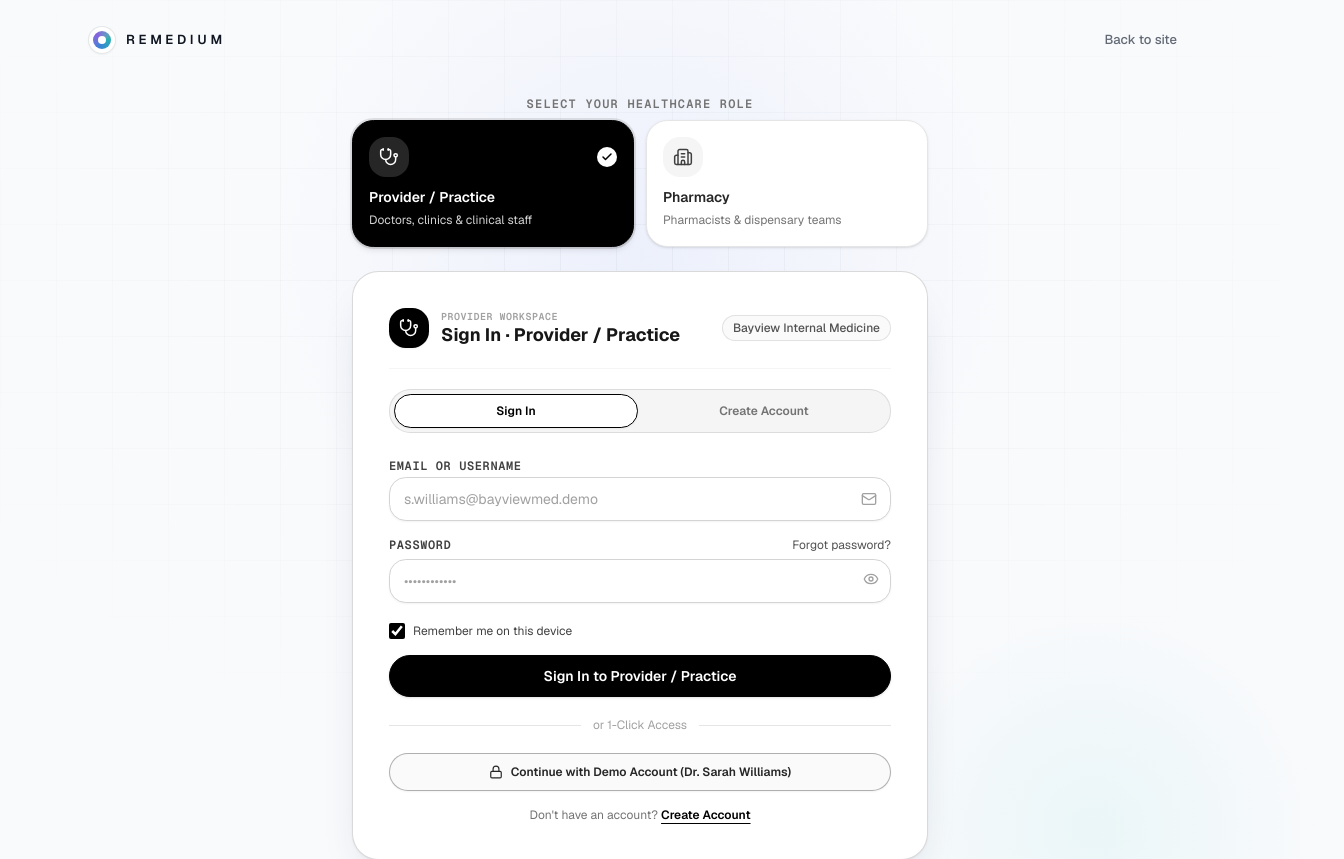
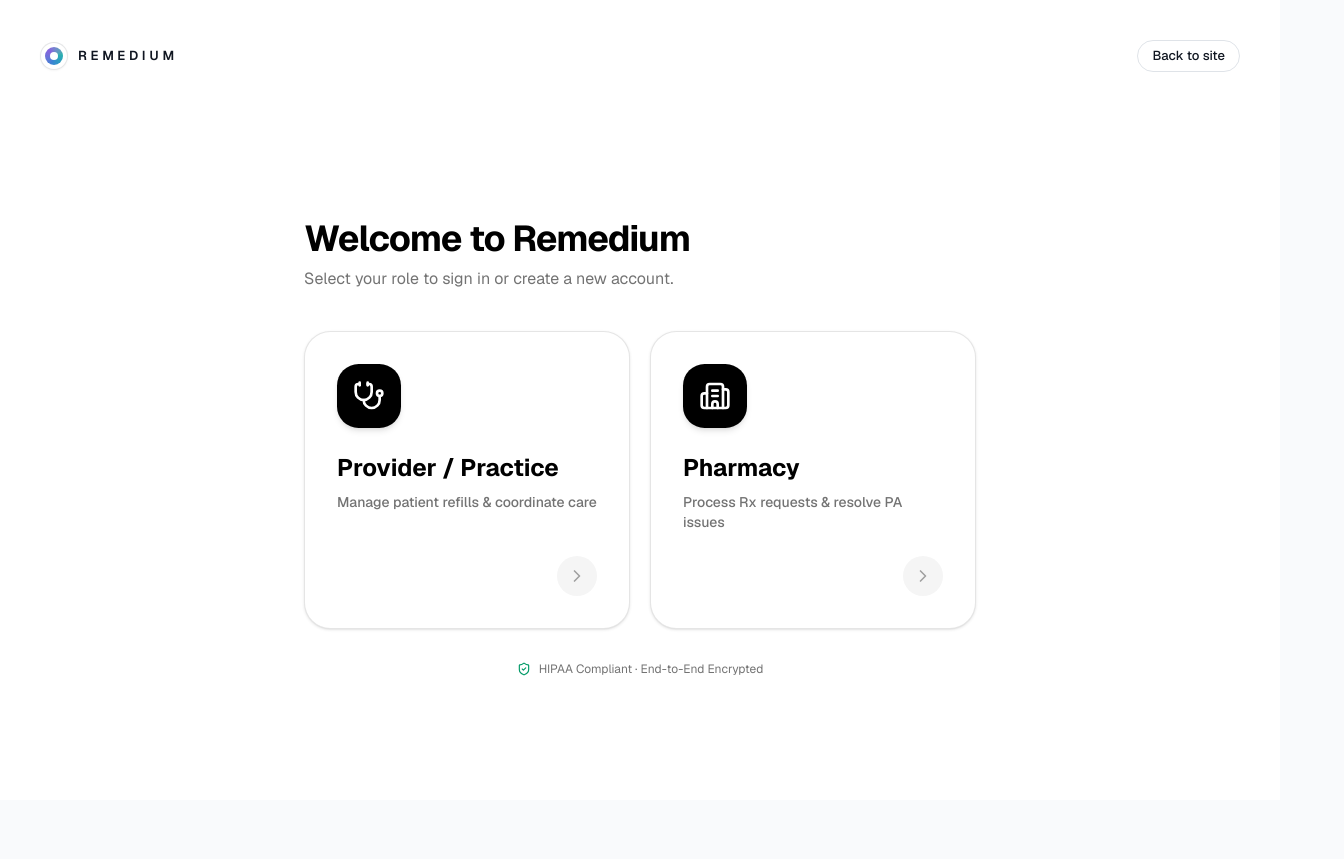
Before and after one commit to KISHORE0709-LEO/Remedium, a Next.js app: page /login in a window 1280 px wide. Shown: the top 859 px of the page, 1344 px wide, since content can reach past the window. After the commit the page ends 800 px from the top, so only its background shows below. Built offline with nearby package versions, Linux system fonts and the light colour scheme.

Commit message:
Redesign Authentication Page

```diff
--- a/app/layout.tsx
+++ b/app/layout.tsx
@@ -2,6 +2,7 @@ import { Analytics } from '@vercel/analytics/next'
 import type { Metadata, Viewport } from 'next'
 import { Geist, Geist_Mono, Instrument_Serif } from 'next/font/google'
 import './globals.css'
+import { GlobalRobot } from '@/components/remedium/global-robot'
 
 const geist = Geist({ subsets: ['latin'], variable: '--font-geist-sans' })
 const geistMono = Geist_Mono({ subsets: ['latin'], variable: '--font-geist-mono' })
@@ -41,6 +42,7 @@ export default function RootLayout({
     <html lang="en" className={`${geist.variable} ${geistMono.variable} ${instrumentSerif.variable}`}>
       <body className="antialiased">
         {children}
+        <GlobalRobot />
         {process.env.NODE_ENV === 'production' && <Analytics />}
       </body>
     </html>
--- a/app/login/page.tsx
+++ b/app/login/page.tsx
@@ -1,6 +1,7 @@
 import type { Metadata } from 'next'
-import { AuthShell } from '@/components/auth/auth-shell'
 import { SignInForm } from '@/components/auth/sign-in-form'
+import Spline from '@splinetool/react-spline'
+import { PillLink, Logo } from '@/components/remedium/primitives'
 
 export const metadata: Metadata = {
   title: 'Sign In & Get Started — Remedium',
@@ -9,11 +10,5 @@ export const metadata: Metadata = {
 }
 
 export default function LoginPage() {
-  return (
-    <AuthShell>
-      <div className="w-full">
-        <SignInForm />
-      </div>
-    </AuthShell>
-  )
+  return <SignInForm />
 }
--- a/components/auth/sign-in-form.tsx
+++ b/components/auth/sign-in-form.tsx
@@ -15,6 +15,7 @@ import {
   Stethoscope,
   User,
   XCircle,
+  ChevronRight
 } from 'lucide-react'
 import Link from 'next/link'
 import { useRouter } from 'next/navigation'
@@ -22,8 +23,9 @@ import { useState, type FormEvent } from 'react'
 import { ROLE_META } from '@/lib/remedium/roles'
 import type { Role } from '@/lib/remedium/types'
 import { cn } from '@/lib/utils'
+import Spline from '@splinetool/react-spline'
+import { PillLink, Logo } from '@/components/remedium/primitives'
 
-// Only 2 roles for authentication
 type AuthRole = 'provider' | 'pharmacy'
 
 const inputClass =
@@ -32,9 +34,9 @@ const inputClass =
 export function SignInForm({ role: initialRole = 'provider' }: { role?: Role } = {}) {
   const router = useRouter()
 
-  // Ensure default role is either 'provider' or 'pharmacy'
   const startRole: AuthRole = initialRole === 'pharmacy' ? 'pharmacy' : 'provider'
   const [selectedRole, setSelectedRole] = useState<AuthRole>(startRole)
+  const [step, setStep] = useState<'role-select' | 'auth'>('role-select')
   const [mode, setMode] = useState<'signin' | 'signup' | 'forgot'>('signin')
 
   const meta = (selectedRole && ROLE_META[selectedRole]) ? ROLE_META[selectedRole] : ROLE_META.provider
@@ -65,7 +67,6 @@ export function SignInForm({ role: initialRole = 'provider' }: { role?: Role } =
   const [success, setSuccess] = useState<string | null>(null)
   const [pending, setPending] = useState<'form' | 'demo' | null>(null)
 
-  // Real-time password requirement checks
   const passLength = signUpPassword.length >= 8
   const passHasNumber = /\d/.test(signUpPassword)
   const passHasUpper = /[A-Z]/.test(signUpPassword)
@@ -151,111 +152,122 @@ export function SignInForm({ role: initialRole = 'provider' }: { role?: Role } =
   }
 
   return (
-    <div className="mx-auto w-full max-w-xl animate-fade-up">
-      {/* ── Top Role Selector: ONLY 2 ROLES ── */}
-      <div className="mb-6">
-        <p className="mb-2 text-center text-xs font-semibold text-neutral-500 uppercase tracking-widest font-mono">
-          Select Your Healthcare Role
+    <div className="flex min-h-screen w-full bg-white">
+      {/* Left Column - Authentication (Full width if role-select) */}
+      <div className={cn("relative flex w-full flex-col transition-all duration-500", step === 'auth' ? "lg:w-1/2" : "")}>
+        {/* Header */}
+        <header className="absolute left-0 top-0 w-full p-6 sm:p-10 flex justify-between items-center z-10">
+          <Logo />
+          <PillLink href="/" variant="outline" size="sm">
+            Back to site
+          </PillLink>
+        </header>
+
+        {/* Main Content (Centered) */}
+        <div className="flex flex-1 flex-col justify-center px-6 pt-24 sm:px-12 lg:px-16 xl:px-24 relative z-20">
+          <div className={cn("mx-auto w-full animate-fade-up", step === 'role-select' ? "max-w-2xl" : "max-w-xl")}>
+      {step === 'role-select' ? (
+        <div className="space-y-6">
+          <div className="text-left mb-10">
+            <h1 className="text-3xl font-bold tracking-tight text-black sm:text-4xl">
+              Welcome to Remedium
+            </h1>
+            <p className="mt-2 text-base text-neutral-500">
+              Select your role to sign in or create a new account.
             </p>
-        <div className="grid grid-cols-2 gap-3">
-          {/* Role 1: Provider / Practice */}
+          </div>
+
+          <div className="grid grid-cols-1 sm:grid-cols-2 gap-5">
+            {/* Provider Card */}
+            <button
+              onClick={() => {
+                setSelectedRole('provider')
+                setStep('auth')
+                setError(null)
+                setSuccess(null)
+              }}
+              className="group relative flex min-h-[280px] flex-col overflow-hidden rounded-3xl border border-black/10 bg-white p-8 shadow-sm transition-all hover:-translate-y-1 hover:shadow-xl text-left"
+            >
+              {/* Subtle Gradient background on hover */}
+              <div className="absolute inset-0 bg-gradient-to-br from-purple-500/5 via-transparent to-black/5 opacity-0 transition-opacity group-hover:opacity-100" />
+
+              <div className="relative z-10 flex flex-1 flex-col justify-between">
+                <div>
+                  <div className="grid size-16 place-items-center rounded-2xl bg-black text-white shadow-md mb-6">
+                    <Stethoscope className="size-8" />
+                  </div>
+                  <h3 className="text-2xl font-bold text-black">Provider / Practice</h3>
+                  <p className="mt-2 text-sm text-neutral-500 font-medium">
+                    Manage patient refills & coordinate care
+                  </p>
+                </div>
+                <div className="mt-6 flex justify-end">
+                  <div className="grid size-10 place-items-center rounded-full bg-neutral-100 text-neutral-400 group-hover:bg-purple-600 group-hover:text-white transition-colors">
+                    <ChevronRight className="size-5" />
+                  </div>
+                </div>
+              </div>
+            </button>
+
+            {/* Pharmacy Card */}
+            <button
+              onClick={() => {
+                setSelectedRole('pharmacy')
+                setStep('auth')
+                setError(null)
+                setSuccess(null)
+              }}
+              className="group relative flex min-h-[280px] flex-col overflow-hidden rounded-3xl border border-black/10 bg-white p-8 shadow-sm transition-all hover:-translate-y-1 hover:shadow-xl text-left"
+            >
+              <div className="absolute inset-0 bg-gradient-to-br from-purple-500/5 via-transparent to-black/5 opacity-0 transition-opacity group-hover:opacity-100" />
+
+              <div className="relative z-10 flex flex-1 flex-col justify-between">
+                <div>
+                  <div className="grid size-16 place-items-center rounded-2xl bg-black text-white shadow-md mb-6">
+                    <Building2 className="size-8" />
+                  </div>
+                  <h3 className="text-2xl font-bold text-black">Pharmacy</h3>
+                  <p className="mt-2 text-sm text-neutral-500 font-medium">
+                    Process Rx requests & resolve PA issues
+                  </p>
+                </div>
+                <div className="mt-6 flex justify-end">
+                  <div className="grid size-10 place-items-center rounded-full bg-neutral-100 text-neutral-400 group-hover:bg-purple-600 group-hover:text-white transition-colors">
+                    <ChevronRight className="size-5" />
+                  </div>
+                </div>
+              </div>
+            </button>
+          </div>
+        </div>
+      ) : (
+        <div className="animate-fade-in">
+          {/* Back to role selection */}
           <button
             type="button"
             onClick={() => {
-              setSelectedRole('provider')
-              setError(null)
-              setSuccess(null)
+              setStep('role-select')
+              setMode('signin')
             }}
-            className={cn(
-              'group relative flex flex-col items-start rounded-2xl border p-4 text-left transition-all duration-200 shadow-sm',
-              selectedRole === 'provider'
-                ? 'border-black bg-black text-white shadow-md ring-2 ring-black/10'
-                : 'border-neutral-200 bg-white text-neutral-800 hover:border-black/40 hover:bg-neutral-50',
-            )}
+            className="group mb-8 inline-flex items-center gap-2 rounded-full border border-black/10 bg-white px-4 py-2 text-sm font-medium text-black shadow-sm transition-all hover:bg-neutral-50 hover:shadow-md"
           >
-            <div className="flex w-full items-center justify-between">
-              <span
-                className={cn(
-                  'grid size-10 place-items-center rounded-xl transition-colors',
-                  selectedRole === 'provider'
-                    ? 'bg-neutral-800 text-white'
-                    : 'bg-neutral-100 text-neutral-700 group-hover:bg-neutral-200',
-                )}
-              >
-                <Stethoscope className="size-5" strokeWidth={1.8} />
-              </span>
-              {selectedRole === 'provider' && (
-                <span className="grid size-5 place-items-center rounded-full bg-white text-black">
-                  <Check className="size-3 stroke-[3]" />
-                </span>
-              )}
-            </div>
-            <p className="mt-3 font-semibold text-sm leading-tight">Provider / Practice</p>
-            <p
-              className={cn(
-                'mt-1 text-xs leading-relaxed',
-                selectedRole === 'provider' ? 'text-neutral-300' : 'text-neutral-500',
-              )}
-            >
-              Doctors, clinics & clinical staff
-            </p>
+            <ArrowLeft className="size-4 transition-transform group-hover:-translate-x-1" />
+            Change Role
           </button>
 
-          {/* Role 2: Pharmacy */}
-          <button
-            type="button"
-            onClick={() => {
-              setSelectedRole('pharmacy')
-              setError(null)
-              setSuccess(null)
-            }}
-            className={cn(
-              'group relative flex flex-col items-start rounded-2xl border p-4 text-left transition-all duration-200 shadow-sm',
-              selectedRole === 'pharmacy'
-                ? 'border-black bg-black text-white shadow-md ring-2 ring-black/10'
-                : 'border-neutral-200 bg-white text-neutral-800 hover:border-black/40 hover:bg-neutral-50',
-            )}
-          >
-            <div className="flex w-full items-center justify-between">
-              <span
-                className={cn(
-                  'grid size-10 place-items-center rounded-xl transition-colors',
-                  selectedRole === 'pharmacy'
-                    ? 'bg-neutral-800 text-white'
-                    : 'bg-neutral-100 text-neutral-700 group-hover:bg-neutral-200',
-                )}
-              >
-                <Building2 className="size-5" strokeWidth={1.8} />
-              </span>
-              {selectedRole === 'pharmacy' && (
-                <span className="grid size-5 place-items-center rounded-full bg-white text-black">
-                  <Check className="size-3 stroke-[3]" />
-                </span>
-              )}
-            </div>
-            <p className="mt-3 font-semibold text-sm leading-tight">Pharmacy</p>
-            <p
-              className={cn(
-                'mt-1 text-xs leading-relaxed',
-                selectedRole === 'pharmacy' ? 'text-neutral-300' : 'text-neutral-500',
-              )}
-            >
-              Pharmacists & dispensary teams
-            </p>
-          </button>
-        </div>
-      </div>
+          {/* ── Main Authentication Box ── */}
+          <div className="rounded-3xl border border-black/15 bg-white p-7 shadow-2xl shadow-black/5 sm:p-9 relative overflow-hidden">
+            {/* Ambient Card Glow */}
+            <div className="absolute top-0 right-0 -mr-20 -mt-20 size-64 rounded-full bg-purple-500/10 blur-3xl pointer-events-none" />
 
-      {/* ── Main Authentication Box ── */}
-      <div className="rounded-3xl border border-black/15 bg-white p-7 shadow-lift sm:p-9">
             {/* Header with active role badge */}
-        <div className="flex items-center justify-between pb-5 border-b border-neutral-100">
+            <div className="relative z-10 flex items-center justify-between pb-5 border-b border-neutral-100">
               <div className="flex items-center gap-3">
-            <span className="grid size-10 place-items-center rounded-xl bg-black text-white shadow-xs">
+                <span className="grid size-10 place-items-center rounded-xl bg-black text-white shadow-md">
                   <RoleIcon className="size-5" strokeWidth={1.8} />
                 </span>
                 <div>
-              <p className="font-mono text-[10px] font-semibold tracking-wider text-neutral-400 uppercase">
+                  <p className="font-mono text-[10px] font-semibold tracking-wider text-purple-600 uppercase">
                     {meta.workspace}
                   </p>
                   <h2 className="text-lg font-bold text-neutral-900 leading-tight">
@@ -275,7 +287,7 @@ export function SignInForm({ role: initialRole = 'provider' }: { role?: Role } =
 
             {/* ── Mode Switcher Tabs (Sign In / Create Account) ── */}
             {mode !== 'forgot' && (
-          <div className="grid grid-cols-2 gap-1 mt-5 p-1 rounded-2xl border border-black/10 bg-neutral-100">
+              <div className="relative z-10 grid grid-cols-2 gap-1 mt-5 p-1 rounded-2xl border border-black/10 bg-neutral-100">
                 <button
                   type="button"
                   onClick={() => {
@@ -313,14 +325,14 @@ export function SignInForm({ role: initialRole = 'provider' }: { role?: Role } =
 
             {/* Feedback Alerts */}
             {error && (
-          <div className="mt-4 flex items-start gap-2.5 rounded-xl border border-red-200 bg-red-50 p-3 text-xs text-red-700">
+              <div className="relative z-10 mt-4 flex items-start gap-2.5 rounded-xl border border-red-200 bg-red-50 p-3 text-xs text-red-700 animate-in fade-in zoom-in-95">
                 <XCircle className="size-4 shrink-0 mt-0.5" />
                 <span>{error}</span>
               </div>
             )}
 
             {success && (
-          <div className="mt-4 flex items-start gap-2.5 rounded-xl border border-emerald-200 bg-emerald-50 p-3 text-xs text-emerald-800">
+              <div className="relative z-10 mt-4 flex items-start gap-2.5 rounded-xl border border-emerald-200 bg-emerald-50 p-3 text-xs text-emerald-800 animate-in fade-in zoom-in-95">
                 <CheckCircle2 className="size-4 shrink-0 mt-0.5 text-emerald-600" />
                 <span>{success}</span>
               </div>
@@ -328,7 +340,7 @@ export function SignInForm({ role: initialRole = 'provider' }: { role?: Role } =
 
             {/* ── FORM 1: SIGN IN ── */}
             {mode === 'signin' && (
-          <form onSubmit={handleSignInSubmit} className="mt-5 space-y-4" noValidate>
+              <form onSubmit={handleSignInSubmit} className="relative z-10 mt-5 space-y-4" noValidate>
                 <div className="space-y-1.5">
                   <label
                     htmlFor="signin-user"
@@ -364,7 +376,7 @@ export function SignInForm({ role: initialRole = 'provider' }: { role?: Role } =
                         setError(null)
                         setMode('forgot')
                       }}
-                  className="text-xs text-neutral-600 hover:text-black hover:underline"
+                      className="text-xs text-purple-600 font-medium hover:text-purple-700 hover:underline"
                     >
                       Forgot password?
                     </button>
@@ -408,7 +420,7 @@ export function SignInForm({ role: initialRole = 'provider' }: { role?: Role } =
                 <button
                   type="submit"
                   disabled={pending !== null}
-              className="w-full flex items-center justify-center gap-2 rounded-full border border-black bg-black py-2.5 text-sm font-semibold text-white shadow-sm hover:bg-neutral-800 disabled:opacity-50 transition-all cursor-pointer"
+                  className="w-full flex items-center justify-center gap-2 rounded-xl border border-black bg-black py-3 text-sm font-semibold text-white shadow-lg shadow-black/10 hover:bg-neutral-800 disabled:opacity-50 transition-all cursor-pointer"
                 >
                   {pending === 'form' ? <Loader2 className="size-4 animate-spin" /> : null}
                   Sign In to {meta.label}
@@ -425,10 +437,10 @@ export function SignInForm({ role: initialRole = 'provider' }: { role?: Role } =
                   type="button"
                   onClick={handleDemoLogin}
                   disabled={pending !== null}
-              className="w-full flex items-center justify-center gap-2 rounded-full border border-black/30 bg-neutral-50 py-2.5 text-xs font-semibold text-neutral-800 shadow-xs transition-all hover:border-black hover:bg-white cursor-pointer"
+                  className="w-full flex items-center justify-center gap-2 rounded-xl border border-black/20 bg-neutral-50 py-3 text-sm font-semibold text-neutral-800 shadow-sm transition-all hover:border-black hover:bg-white cursor-pointer"
                 >
-              {pending === 'demo' ? <Loader2 className="size-4 animate-spin" /> : <Lock className="size-3.5" />}
-              Continue with Demo Account ({meta.person})
+                  {pending === 'demo' ? <Loader2 className="size-4 animate-spin" /> : <Lock className="size-4" />}
+                  Continue with Demo Account
                 </button>
 
                 {/* Bottom switch to signup */}
@@ -440,7 +452,7 @@ export function SignInForm({ role: initialRole = 'provider' }: { role?: Role } =
                       setMode('signup')
                       setError(null)
                     }}
-                className="font-semibold text-black underline underline-offset-4 hover:text-neutral-800 cursor-pointer"
+                    className="font-semibold text-purple-600 underline underline-offset-4 hover:text-purple-700 cursor-pointer"
                   >
                     Create Account
                   </button>
@@ -450,7 +462,7 @@ export function SignInForm({ role: initialRole = 'provider' }: { role?: Role } =
 
             {/* ── FORM 2: CREATE ACCOUNT ── */}
             {mode === 'signup' && (
-          <form onSubmit={handleSignUpSubmit} className="mt-5 space-y-3.5" noValidate>
+              <form onSubmit={handleSignUpSubmit} className="relative z-10 mt-5 space-y-3.5" noValidate>
                 <div className="space-y-1">
                   <label
                     htmlFor="signup-fullname"
@@ -629,10 +641,10 @@ export function SignInForm({ role: initialRole = 'provider' }: { role?: Role } =
                 <button
                   type="submit"
                   disabled={pending !== null}
-              className="w-full flex items-center justify-center gap-2 rounded-full border border-black bg-black py-2.5 text-sm font-semibold text-white shadow-sm hover:bg-neutral-800 disabled:opacity-50 transition-all cursor-pointer"
+                  className="w-full flex items-center justify-center gap-2 rounded-xl border border-black bg-black py-3 text-sm font-semibold text-white shadow-lg shadow-black/10 hover:bg-neutral-800 disabled:opacity-50 transition-all cursor-pointer"
                 >
                   {pending === 'form' ? <Loader2 className="size-4 animate-spin" /> : null}
-              Create {meta.label} Account
+                  Create Account
                 </button>
 
                 {/* Switch to Sign In */}
@@ -644,7 +656,7 @@ export function SignInForm({ role: initialRole = 'provider' }: { role?: Role } =
                       setMode('signin')
                       setError(null)
                     }}
-                className="font-semibold text-black underline underline-offset-4 hover:text-neutral-800 cursor-pointer"
+                    className="font-semibold text-purple-600 underline underline-offset-4 hover:text-purple-700 cursor-pointer"
                   >
                     Sign In
                   </button>
@@ -654,7 +666,7 @@ export function SignInForm({ role: initialRole = 'provider' }: { role?: Role } =
 
             {/* ── FORM 3: FORGOT PASSWORD ── */}
             {mode === 'forgot' && (
-          <div className="mt-5 space-y-4">
+              <div className="relative z-10 mt-5 space-y-4">
                 {forgotSubmitted ? (
                   <div className="rounded-2xl border border-emerald-200 bg-emerald-50/80 p-5 text-center">
                     <div className="mx-auto grid size-12 place-items-center rounded-full bg-emerald-100 text-emerald-800 mb-3">
@@ -671,7 +683,7 @@ export function SignInForm({ role: initialRole = 'provider' }: { role?: Role } =
                         setForgotSubmitted(false)
                         setMode('signin')
                       }}
-                  className="mt-5 inline-flex items-center justify-center rounded-full border border-black bg-black px-5 py-2 text-xs font-semibold text-white shadow-sm hover:bg-neutral-800 cursor-pointer"
+                      className="mt-5 inline-flex items-center justify-center rounded-xl border border-black bg-black px-5 py-2.5 text-xs font-semibold text-white shadow-sm hover:bg-neutral-800 cursor-pointer"
                     >
                       Back to Sign In
                     </button>
@@ -707,7 +719,7 @@ export function SignInForm({ role: initialRole = 'provider' }: { role?: Role } =
                     <button
                       type="submit"
                       disabled={pending !== null}
-                  className="w-full flex items-center justify-center gap-2 rounded-full border border-black bg-black py-2.5 text-sm font-semibold text-white shadow-sm hover:bg-neutral-800 disabled:opacity-50 transition-all cursor-pointer"
+                      className="w-full flex items-center justify-center gap-2 rounded-xl border border-black bg-black py-3 text-sm font-semibold text-white shadow-lg shadow-black/10 hover:bg-neutral-800 disabled:opacity-50 transition-all cursor-pointer"
                     >
                       {pending === 'form' ? (
                         <Loader2 className="size-4 animate-spin" />
@@ -734,12 +746,33 @@ export function SignInForm({ role: initialRole = 'provider' }: { role?: Role } =
               </div>
             )}
           </div>
+        </div>
+      )}
 
       {/* Security notice footer */}
-      <div className="mt-6 flex items-center justify-center gap-2 text-center text-xs text-neutral-500">
+      <div className="mt-8 flex items-center justify-center gap-2 text-center text-xs text-neutral-500">
         <ShieldCheck className="size-3.5 text-emerald-600" />
-        <span>HIPAA Compliant · End-to-End Encrypted Healthcare Authentication</span>
+        <span>HIPAA Compliant · End-to-End Encrypted</span>
       </div>
+          </div>
+        </div>
+      </div>
+
+      {/* Right Column - Spline Robot (Only shown during 'auth') */}
+      {step === 'auth' && (
+        <div className="hidden lg:block lg:w-1/2 relative bg-neutral-50 overflow-hidden animate-fade-in">
+          {/* Subtle ambient background */}
+          <div className="absolute inset-0 bg-[radial-gradient(ellipse_80%_80%_at_50%_50%,rgba(147,51,234,0.1),transparent)]" />
+          <div className="absolute inset-0 bg-grid [mask-image:radial-gradient(ellipse_60%_50%_at_50%_50%,black,transparent)] opacity-50" />
+
+          {/* The Spline Robot */}
+          <div className="absolute inset-0 flex items-center justify-center">
+            <Spline
+              scene="https://prod.spline.design/rU2-Ks0SC0T5od9B/scene.splinecode"
+            />
+          </div>
+        </div>
+      )}
     </div>
   )
 }
--- a/package.json
+++ b/package.json
@@ -10,6 +10,7 @@
   },
   "dependencies": {
     "@base-ui/react": "^1.5.0",
+    "@splinetool/react-spline": "^4.1.0",
     "@vercel/analytics": "1.6.1",
     "class-variance-authority": "^0.7.1",
     "clsx": "^2.1.1",
```
Also changed, not shown: components/remedium/global-robot.tsx (added, +65 -0 lines), 1 other file (tests, documents, lock files or other folders). Lines whose indentation alone changed are shown as unchanged.
